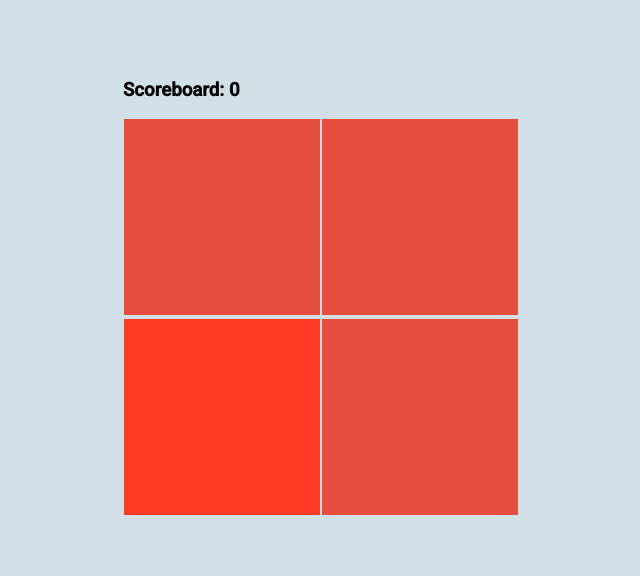
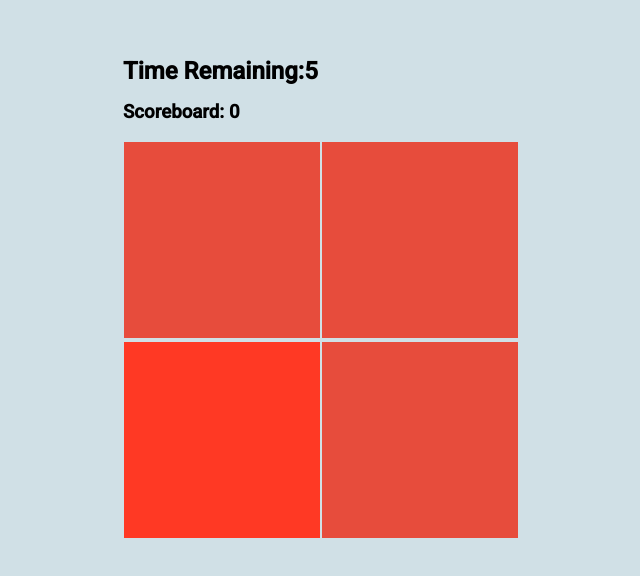
Before and after one commit to Renda02/memory-game, a React (Create React App) app: page / in a window 1280 px wide. Shown: the part 110-686 px from the top of the page, without its empty margins (317-957 px from the left). Built offline with nearby package versions, Linux system fonts and the light colour scheme.

Commit message:
Added timer

```diff
--- a/src/components/Board.jsx
+++ b/src/components/Board.jsx
@@ -1,4 +1,4 @@
-import React, { useState } from "react";
+import React, { useState,useEffect } from "react";
 
 import Color from "color";
 
@@ -25,8 +25,15 @@ function Board() {
   const [size, setSize] = useState(2);
   const [score, setScore] = useState(0);
   const [stop, setStop] = useState(0);
+  const [counter, setCounter] = React.useState(10);
+
 
   const cubes = [];
+
+  //time
+  useEffect(() => {
+    counter > 0 && setTimeout(() => setCounter(counter - 1), 1000);
+  }, [counter]);
 
   // chose a random cube
   const randomCubeIndex = getRandomArbitrary(0, size * size - 1);
@@ -38,7 +45,9 @@ function Board() {
 
   //stop game
   const stopGame = () => {
+
     setStop();
+
     setScore(0);
     setSize(2);
   };
@@ -52,6 +61,7 @@ function Board() {
     //} else {
     setSize(size + 1);
     setScore(score + 1);
+   setCounter(15);
   };
 
   for (let i = 0; i < size * size; i++) {
@@ -61,6 +71,8 @@ function Board() {
         color: Color(cubeColor).saturate(0.6),
         onclick: onSpecialCubeClick,
       });
+
+
     } else {
       cubes.push({
         color: cubeColor,
@@ -76,6 +88,7 @@ function Board() {
   return (
     <>
       <div>
+<h2>Time Remaining:{counter}</h2>
         <h3>Scoreboard: {score}</h3>
 
         <div className="board">
@@ -84,6 +97,7 @@ function Board() {
               className="cube"
               style={{ width, height, backgroundColor: cb.color }}
               onClick={cb.onclick}
+
             ></div>
           ))}
         </div>
```
